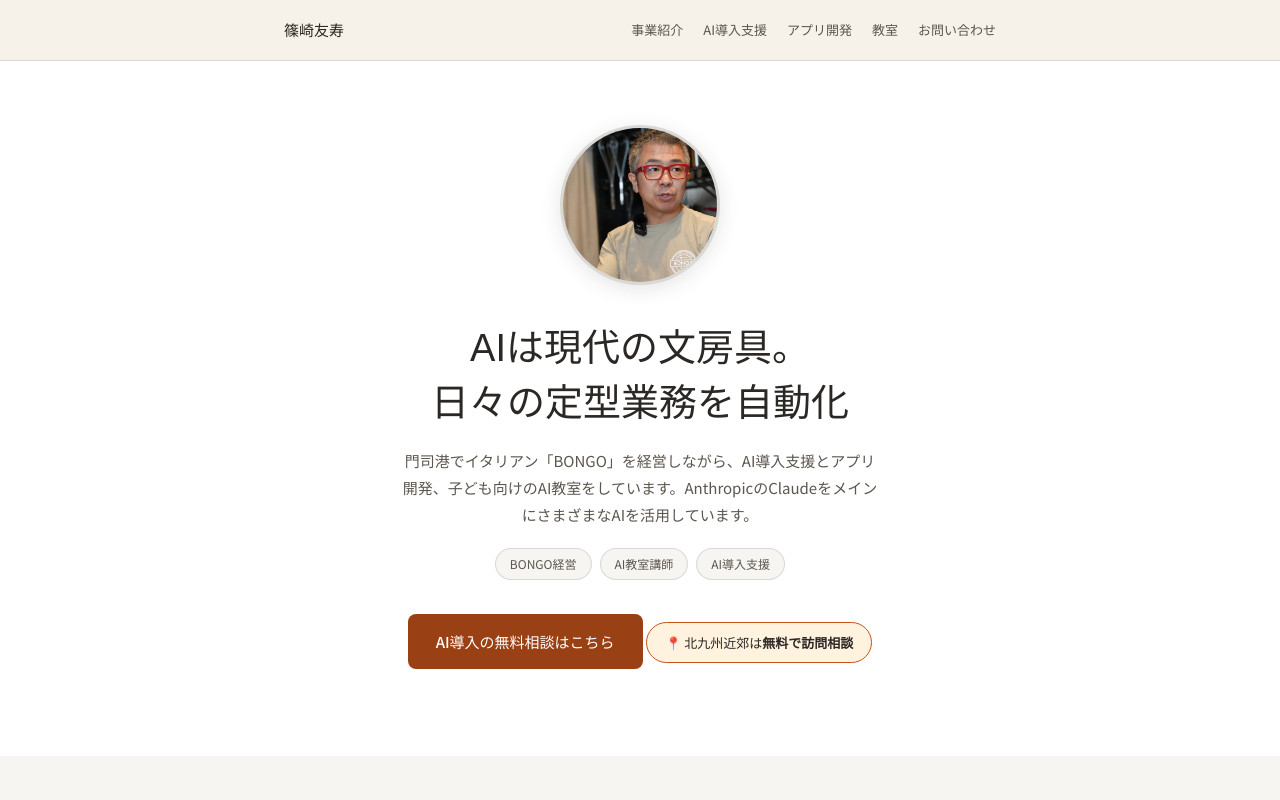
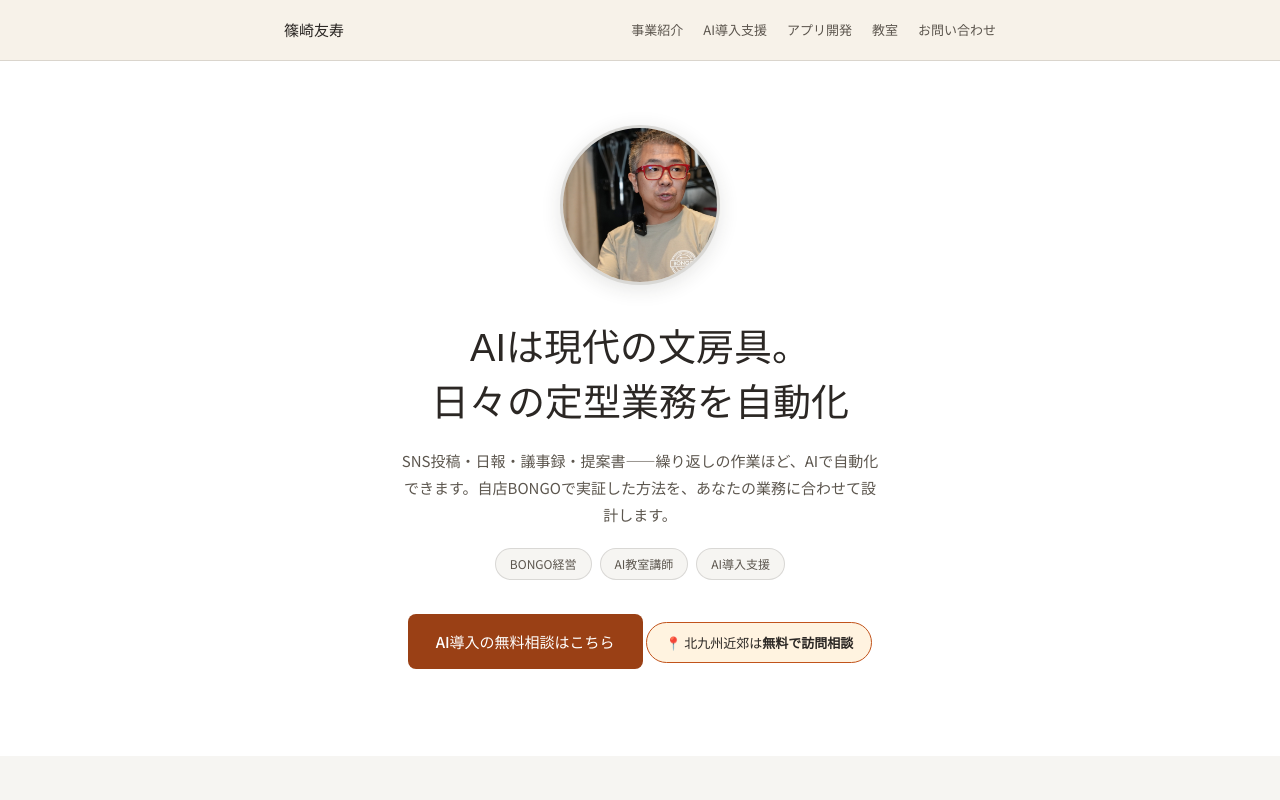
Before and after one commit to shinozaki-web/shinozaki-homepage, a plain HTML site: page index.html in a window 1280 px wide. Shown: the top 800 px of the page. Drawn offline with Linux system fonts and the light colour scheme; a web font is replaced by a local one.

Commit message:
ヒーローのサブコピーを訪問者視点に変更

```diff
--- a/index.html
+++ b/index.html
@@ -175,7 +175,7 @@
   <div class="wrap">
     <img src="images/profile.jpg" alt="篠崎友寿" class="avatar" style="object-fit:cover;object-position:center 60%;">
     <h1>AIは現代の文房具。<br>日々の定型業務を自動化</h1>
-    <p class="sub">門司港でイタリアン「BONGO」を経営しながら、AI導入支援とアプリ開発、子ども向けのAI教室をしています。AnthropicのClaudeをメインにさまざまなAIを活用しています。</p>
+    <p class="sub">SNS投稿・日報・議事録・提案書——繰り返しの作業ほど、AIで自動化できます。自店BONGOで実証した方法を、あなたの業務に合わせて設計します。</p>
     <div class="tags">
       <span class="tag">BONGO経営</span>
       <span class="tag">AI教室講師</span>
```
